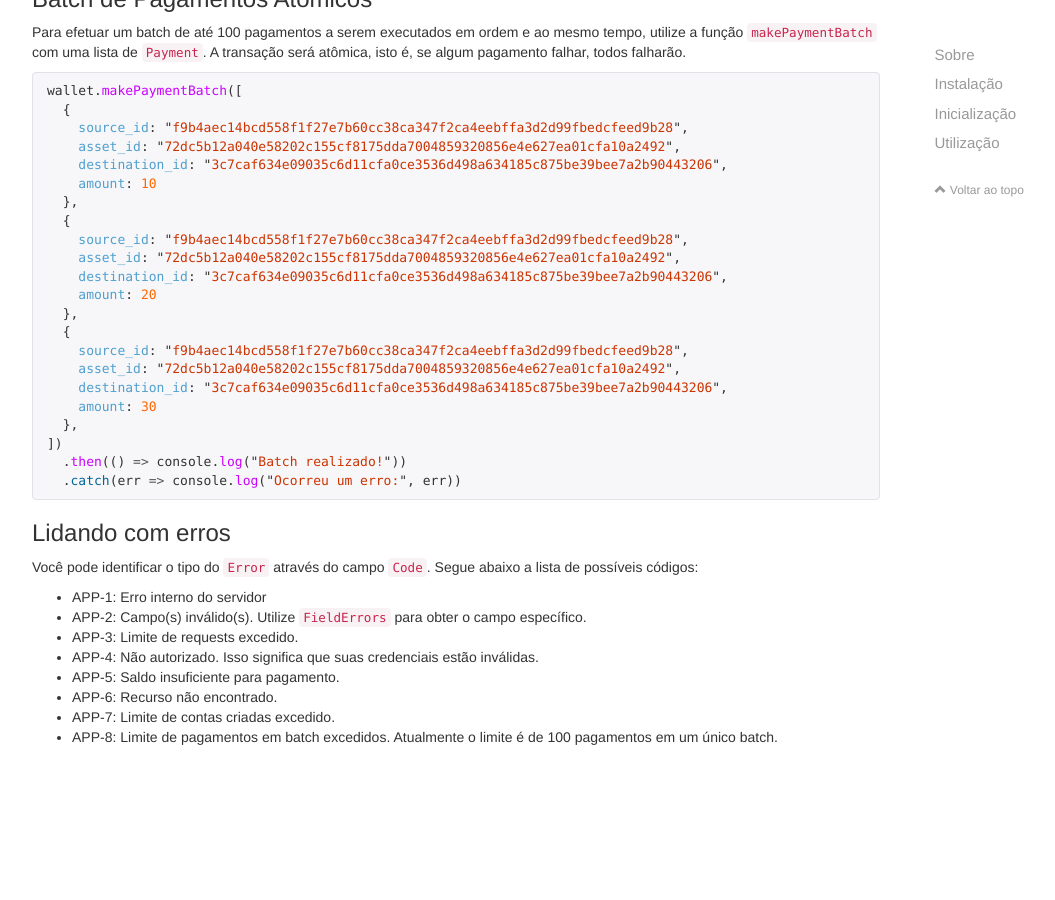
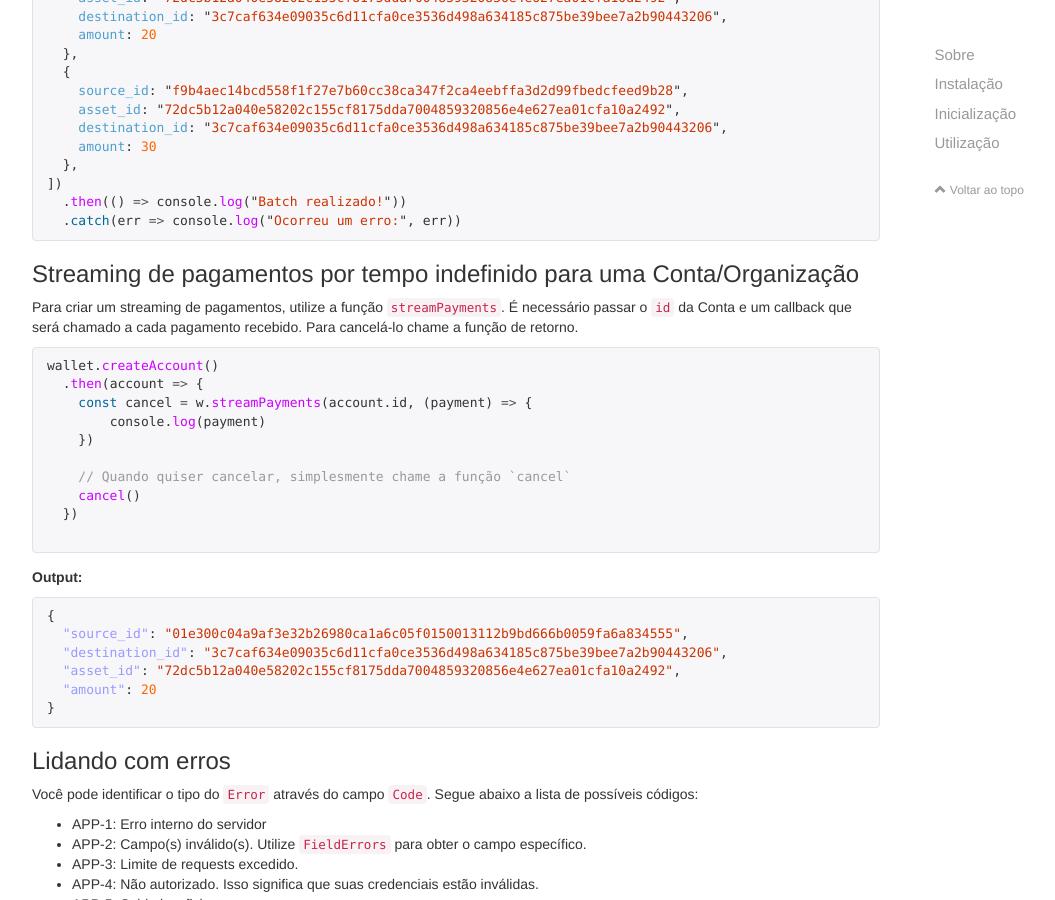
Before and after one commit to swipetech/swp-node-sdk, a Jekyll site: the page built from index.md, in a window 1280 px wide and 900 px high, scrolled down 4465 px. Shown: the whole window, without its empty margins (38-1093 px from the left). Built offline with Jekyll 4.4.1, drawn with Linux system fonts in a browser that asks for light colours; nearby versions of some CDN libraries; comment, search, counter and statistics services are not loaded; before the commit the page ends 5322 px from its top, so only the background shows below that; some of the changed text lies outside the part shown.

Commit message:
fixed responses

````diff
--- a/index.md
+++ b/index.md
@@ -261,6 +247,33 @@ wallet.makePaymentBatch([
   .catch(err => console.log("Ocorreu um erro:", err))
 ```
 
+### Streaming de pagamentos por tempo indefinido para uma Conta/Organização
+
+Para criar um streaming de pagamentos, utilize a função `streamPayments`. É necessário passar o `id` da Conta e um callback que será chamado a cada pagamento recebido. Para cancelá-lo chame a função de retorno.
+
+```js
+wallet.createAccount()
+  .then(account => {
+    const cancel = w.streamPayments(account.id, (payment) => {
+        console.log(payment)
+    })
+
+    // Quando quiser cancelar, simplesmente chame a função `cancel`
+    cancel()
+  })
+
+```
+
+**Output:**
+```json
+{
+  "source_id": "01e300c04a9af3e32b26980ca1a6c05f0150013112b9bd666b0059fa6a834555",
+  "destination_id": "3c7caf634e09035c6d11cfa0ce3536d498a634185c875be39bee7a2b90443206",
+  "asset_id": "72dc5b12a040e58202c155cf8175dda7004859320856e4e627ea01cfa10a2492",
+  "amount": 20
+}
+```
+
 ### Lidando com erros
 
 Você pode identificar o tipo do `Error` através do campo `Code`. Segue abaixo a lista de possíveis códigos:
````
Also changed, not shown: other parts of index.md (+27 -41 lines).
